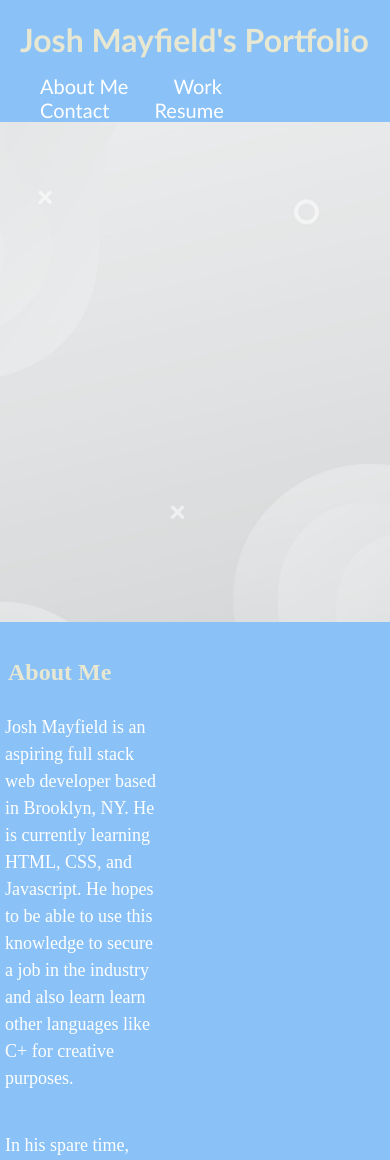
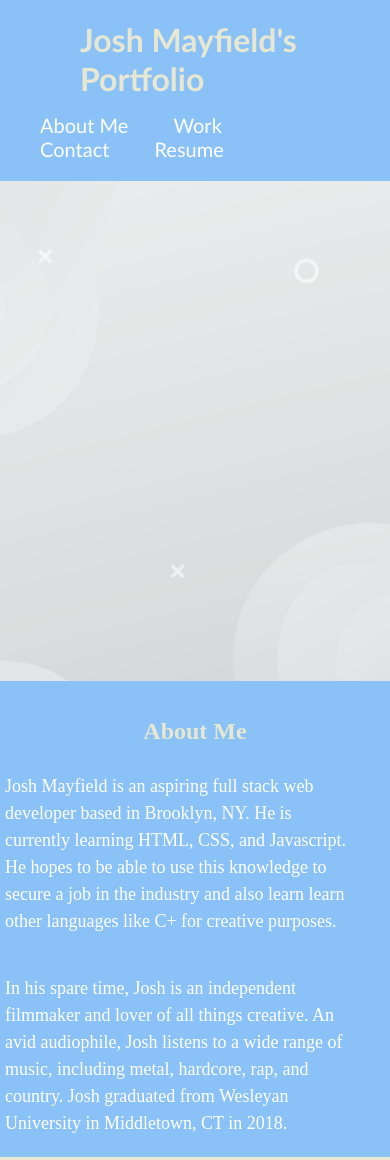
Before and after one commit to jmayfield777/Josh-Mayfield-Portfolio, a plain HTML site: page index.html in a window 390 px wide. Shown: the top 1160 px of the page. Drawn offline with Linux system fonts and the light colour scheme.

Commit message:
added mobile responsiveness to css

```diff
--- a/index.html
+++ b/index.html
@@ -8,6 +8,7 @@
     <link rel="stylesheet" href="./style.css" />
   </head>
   <body>
+    <div class="container">
       <header class="header">
         <h1>Josh Mayfield's Portfolio</h1>
         <nav>
@@ -19,20 +20,21 @@
           </ul>
         </nav>
       </header>
+    </div>
     <article>
       <img src="./vecteezy_abstract-white-fluid-wave-background_.jpg" />
     </article>
     <main>
       <h2 class="heading">About Me</h2>
       <section class="portfolio-section" id="about-me">
-        <p>
+        <p class="mobile-paragraph">
           Josh Mayfield is an aspiring full stack web developer
           based in Brooklyn, NY. He is currently learning HTML,
           CSS, and Javascript. He hopes to be able to use this
           knowledge to secure a job in the industry and also learn
           learn other languages like C+ for creative purposes.
         </p>
-        <p>
+        <p class="mobile-paragraph">
           In his spare time, Josh is an independent filmmaker and
           lover of all things creative. An avid audiophile,
           Josh listens to a wide range of music, including metal,
--- a/style.css
+++ b/style.css
@@ -75,7 +75,7 @@ article img {
   padding: 20px;
   margin-left: -15px;
   font-size: 18px;
-  width: 50%;
+  width: 100%;
   line-height: 1.5;
   color: #ffffff;
 }
@@ -106,3 +106,28 @@ article img {
 #contact ul li {
   margin-bottom: 10px;
 }
+
+
+@media screen and (max-width: 576px) {
+    .container {
+      display: flex;
+      flex-direction: column;
+    }
+
+    .portfolio-section {
+      display: flex;
+      flex-direction: column;
+    }
+
+    #about-me p {
+      width: 100%;
+    }
+
+    .heading {
+      text-align: center;
+    }
+
+    h1 {
+      margin-left: 60px;
+    }
+}
```
Lines whose indentation alone changed are shown as unchanged.
